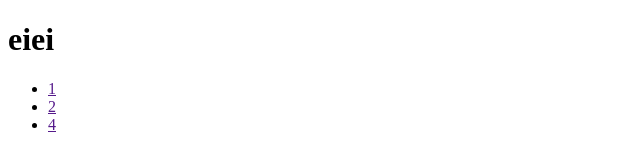
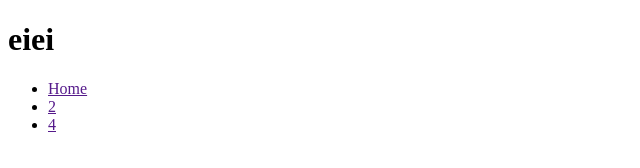
Before and after one commit to boatengine/git-eiei, a plain HTML site: page index.html in a window 1280 px wide. Shown: the full height of the page, 0-640 px from the left. Drawn offline with Linux system fonts and the light colour scheme.

Commit message:
add home nav

```diff
--- a/index.html
+++ b/index.html
@@ -9,7 +9,7 @@
     <h1>eiei</h1>
     <nav>
       <ul>
-        <li><a href="">1</a></li>
+        <li><a href="">Home</a></li>
         <li><a href="">2</a></li>
         <li><a href="">4</a></li>
       </ul>
```
